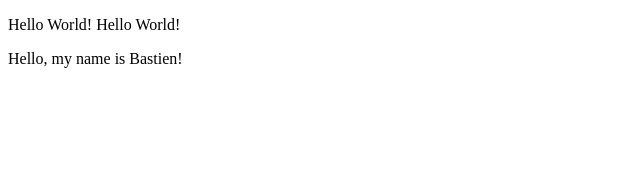
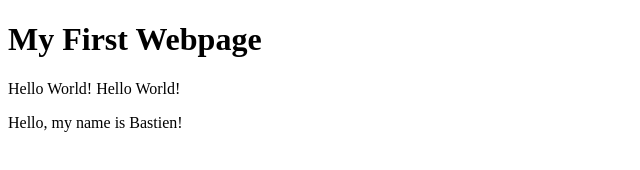
Before and after one commit to Bastienvrg/bastienvrg.github.io, a plain HTML site: page index.html in a window 1280 px wide. Shown: the whole page, without its empty margins (0-640 px from the left). Drawn offline with Linux system fonts and the light colour scheme.

Commit message:
Add files via upload

```diff
--- a/index.html
+++ b/index.html
@@ -2,9 +2,15 @@
   <html>
     <head>
       <title>Hello World</title>
-        <head>
+    </head>
+
     <body>
+
+      <h1>My First Webpage</h1>
+
       <p>Hello World! Hello World!</p>
+
       <p>Hello, my name is Bastien!</p>
+
     </body>
   </html>
```
Lines whose indentation alone changed are shown as unchanged.
